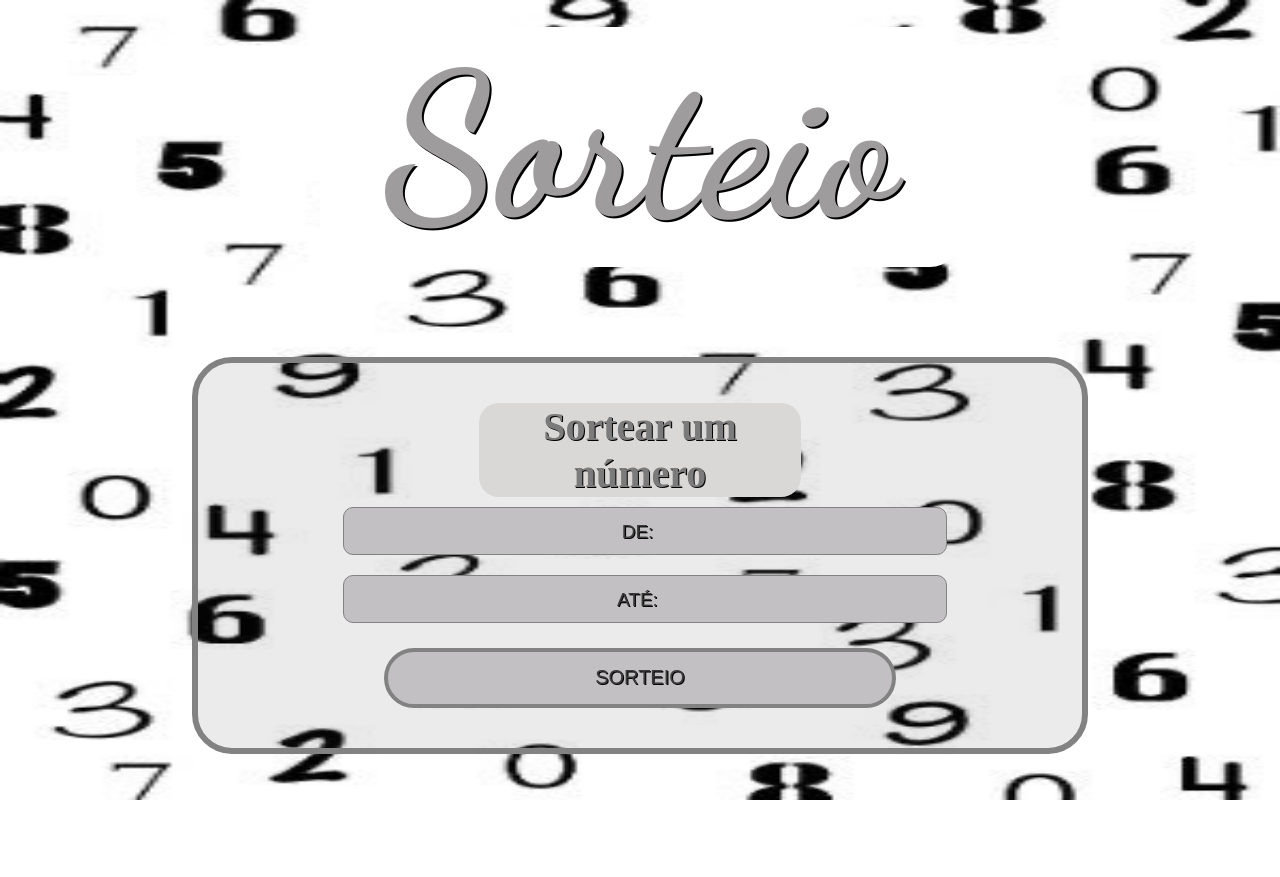
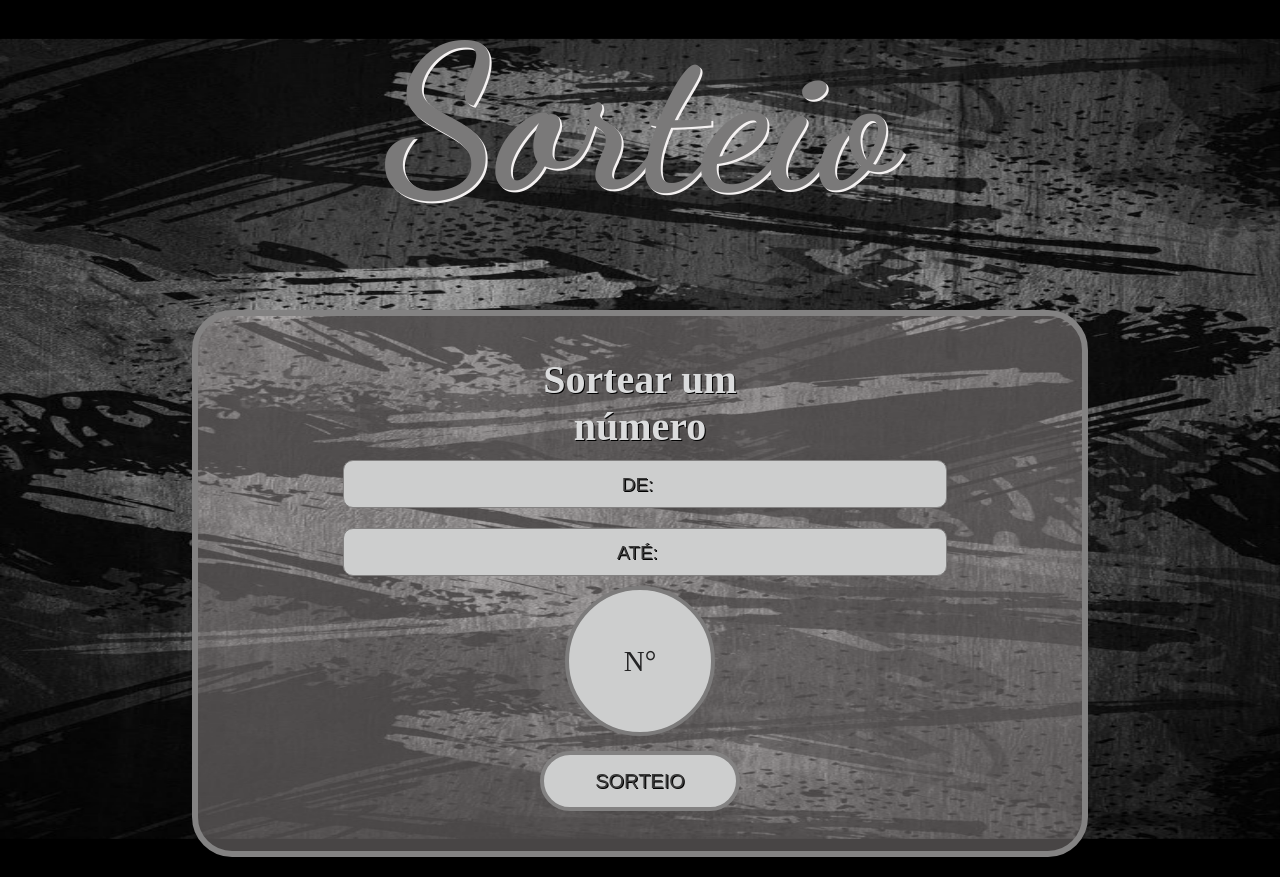
Before and after one commit to Jheehsummer/sorteador-de-n-meros, a plain HTML site: page index.html in a window 1280 px wide. Before the commit the page ends 800 px from the top, so only its background shows below. Drawn offline with Linux system fonts and the light colour scheme.

Commit message:
alteração fundo, e sorteador

```diff
--- a/index.html
+++ b/index.html
@@ -11,7 +11,7 @@
 </head>
 <body>
 
-    <img class="numeros" src="./assets/image_123650291 (1).JPG">
+    <img class="numeros" src="./assets/fundo escuro.JPG">
    <h1 >Sorteio</h1>
 <main>
     <h2>Sortear um número</h2>
@@ -19,9 +19,14 @@
         <input placeholder="DE:" class="input-min" type="number">
         <input placeholder="ATÉ:" class="input-max" type="number">
     </div>
+    <div>
+        <p class="resultado">N°</p>
+    </div>
 
     <button onclick="generateNumber()">SORTEIO</button>
 </main>
+
+
 </body>
 <script src="./scrips.js"></script>
 </html>
--- a/scrips.js
+++ b/scrips.js
@@ -2,9 +2,16 @@ function generateNumber(){
 
     const min = Math.ceil(document.querySelector(".input-min").value)
     const max = Math.floor(document.querySelector(".input-max").value)
-
-    const result = Math.floor(Math.random() * (max - min + 1) + min)
+    const resultado = document.querySelector(".resultado")
+    const result = min >= 0 & min < max
 
 
-    alert(result)
+    if (result) {
+
+        resultado.innerHTML = Math.floor(Math.random() * (max - min + 1)) + min
+
+
+    }
+
+
 }
--- a/style.css
+++ b/style.css
@@ -3,12 +3,13 @@
     padding: 0;
     box-sizing: border-box;
     outline: none;
+
 }
 
 .numeros {
     position: fixed;
     z-index: -1;
-    width: 100vw;
+    width: 100%;
     height: 100%;
 }
 
@@ -22,7 +23,7 @@
 }
 
 body {
-    background-color: #ffffff;
+    background-color: #000000;
     display: flex;
     align-items: center;
     flex-direction: column;
@@ -34,14 +35,14 @@ body {
 h1 {
     font-family: 'dancing script', sans-serif;
     font-size: 200px;
-    margin-bottom: 70px;
-    color:  #9e9c9c;
-    text-shadow: #000 2px 2px;
-    background-color: #ffffff;
+    margin-bottom: 50px;
+    color: #7a7979;
+    text-shadow: #f5f2f2 2px 2px;
     width: 50%;
     border-radius: 30px;
     text-align: center;
-
+    justify-content: center;
+    display: flex;
 }
 
 main {
@@ -51,11 +52,11 @@ main {
     align-items: center;
     flex-direction: column;
     justify-content: center;
-    background-color: rgba(37, 37, 37, 0.089);
+    background-color: rgba(206, 199, 199, 0.349);
     padding: 40px;
     border-radius: 40px;
     border: rgb(131, 130, 130) 6px solid;
-    margin: 20px 20px ;
+    margin: 20px 20px;
 }
 
 
@@ -65,7 +66,7 @@ input {
     margin: 10px 5px;
     border-radius: 10px;
     border: 1px solid rgb(131, 130, 130);
-    background-color: rgb(194, 192, 194);
+    background-color: rgb(205, 206, 206);
     font-size: 22px;
     color: #4b4949;
     appearance: none;
@@ -79,11 +80,25 @@ input::placeholder {
     text-shadow: #000 1px 1px
 }
 
+.resultado {
+    width: 150px;
+    height: 150px;
+    border-radius: 100px;
+    display: flex;
+    text-align: center;
+    align-items: center;
+    background-color: rgb(205, 206, 206);
+    border: #7c7b7b 4px solid;
+    color: #242425;
+    font-size: 29px;
+    justify-content: center;
+}
+
+
 h2 {
     font-size: 40px;
-    color: #7c7b7b;
+    color: #dbdcdd;
     text-shadow: #000 1px 1px;
-    background-color:#dad7d7;
     border-radius: 20px;
     width: 40%;
     text-align: center;
@@ -92,16 +107,15 @@ h2 {
 button {
 
     height: 60px;
-    width: 40vw;
+    width: 200px;
     border-radius: 30px;
     color: #3b3b3b;
     font-size: 20px;
-    background-color:  rgb(194, 192, 194);
+    background-color:  rgb(205, 206, 206);
     border: 4px solid rgb(131, 130, 130);
     margin-top: 15px;
     cursor: pointer;
     text-shadow: #000 1px 1px
-
 }
 
 button:hover {
```
Also changed, not shown: assets/fundo escuro.JPG (added), assets/fundo preto.JPG (added).
